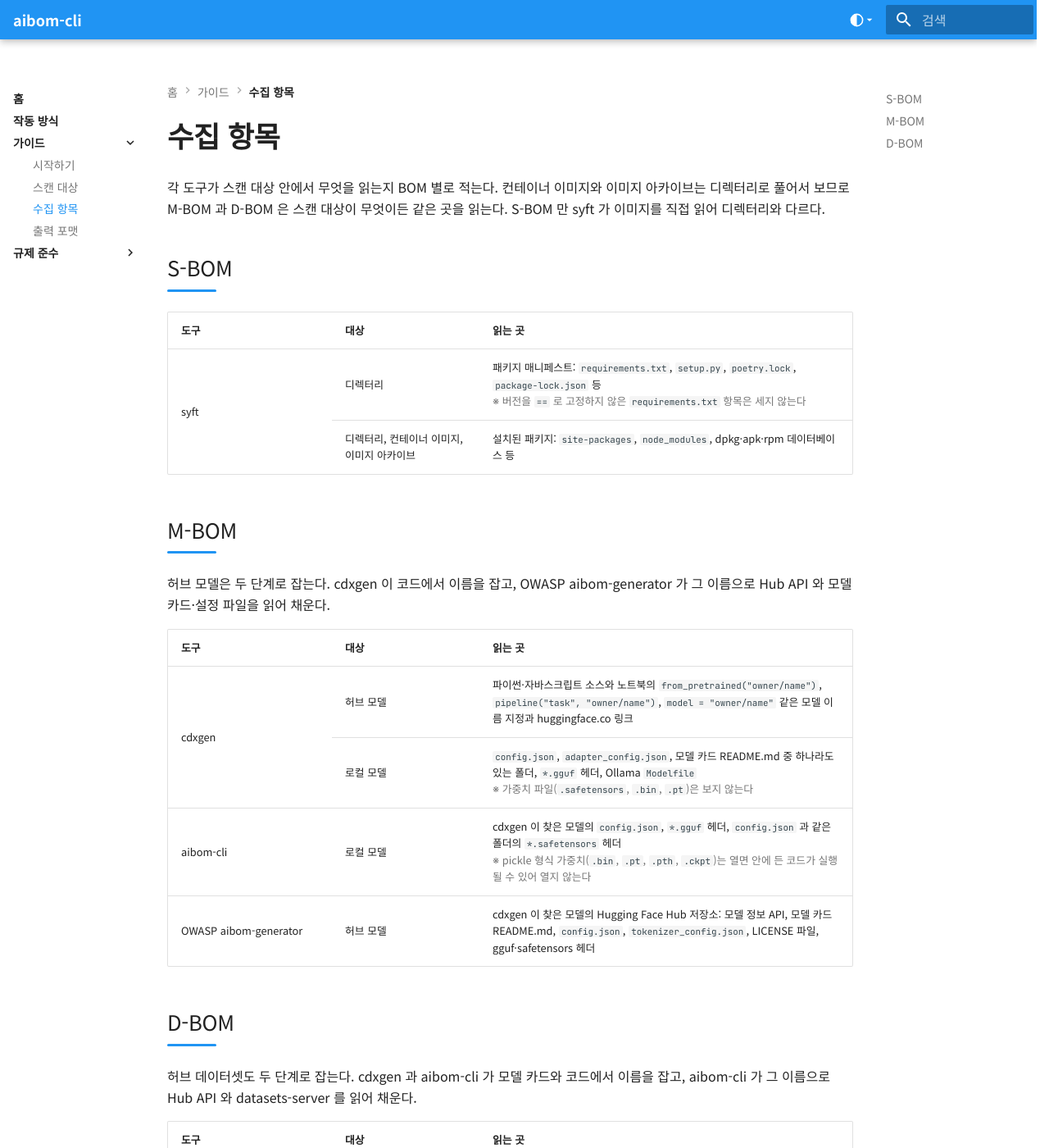
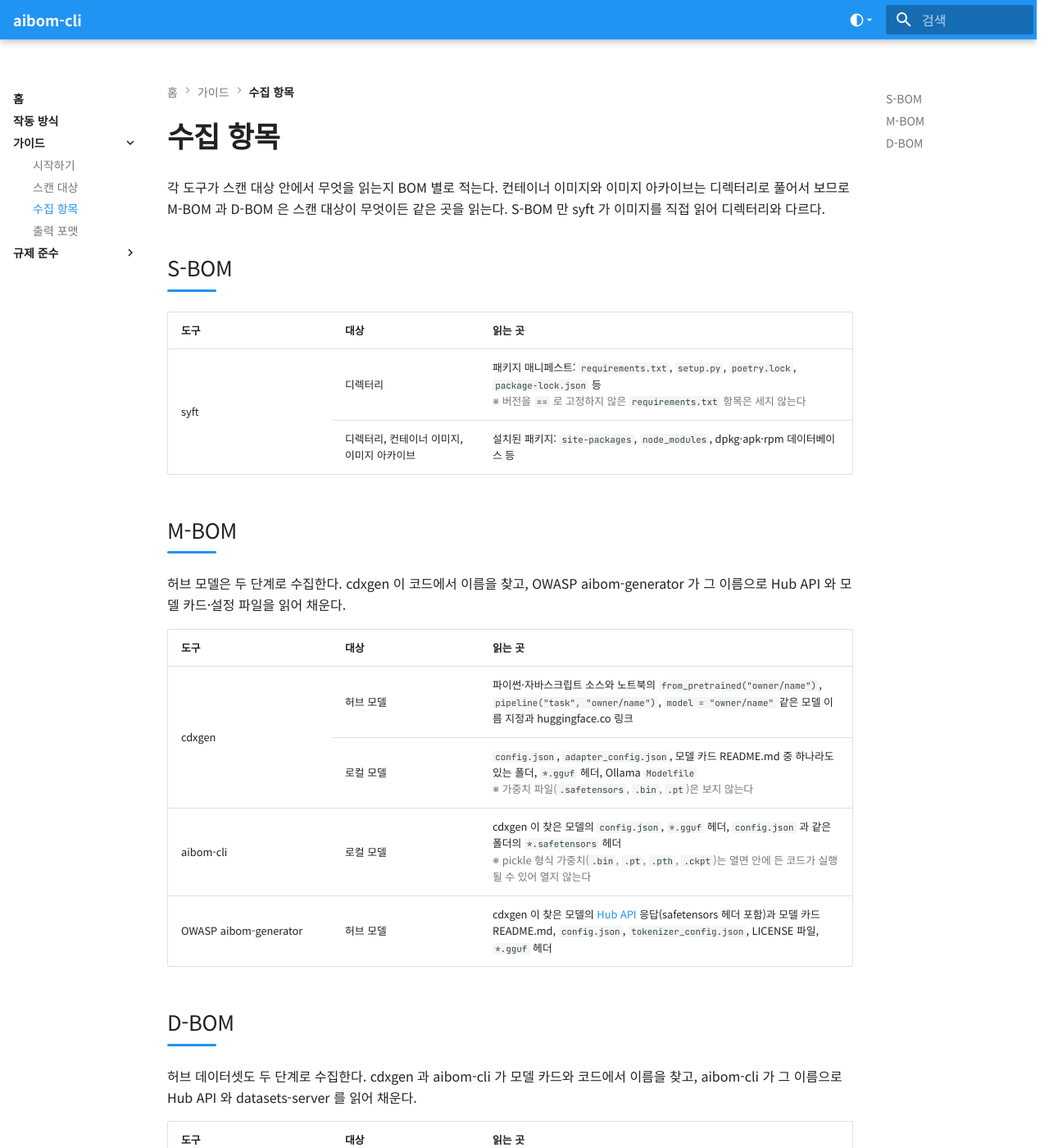
Before and after one commit to ai-devtestsecops-os/sure-aibom, an MkDocs documentation site: the page built from docs/guides/collected-items.md, in a window 1280 px wide and 1400 px high. Shown: the whole window at 82% size. Built offline with MkDocs 1.6.1 and Material for MkDocs 9.7.7, drawn with Linux system fonts in a browser that asks for light colours.

Commit message:
docs: reword the hub collection sentences and split the OWASP row into the Hub API response and fetched files

```diff
--- a/docs/guides/collected-items.md
+++ b/docs/guides/collected-items.md
@@ -15,7 +15,7 @@
 
 ## M-BOM
 
-허브 모델은 두 단계로 잡는다. cdxgen 이 코드에서 이름을 잡고, OWASP aibom-generator 가 그 이름으로 Hub API 와 모델 카드·설정 파일을 읽어 채운다.
+허브 모델은 두 단계로 수집한다. cdxgen 이 코드에서 이름을 찾고, OWASP aibom-generator 가 그 이름으로 Hub API 와 모델 카드·설정 파일을 읽어 채운다.
 
 <table markdown>
 <thead><tr><th>도구</th><th>대상</th><th>읽는 곳</th></tr></thead>
@@ -23,13 +23,13 @@
 <tr markdown><td rowspan="2">cdxgen</td><td>허브 모델</td><td markdown>파이썬·자바스크립트 소스와 노트북의 `from_pretrained("owner/name")`, `pipeline("task", "owner/name")`, `model = "owner/name"` 같은 모델 이름 지정과 huggingface.co 링크</td></tr>
 <tr markdown><td>로컬 모델</td><td markdown>`config.json`, `adapter_config.json`, 모델 카드 README.md 중 하나라도 있는 폴더, `*.gguf` 헤더, Ollama `Modelfile`<br><span class="note">※ 가중치 파일(`.safetensors`, `.bin`, `.pt`)은 보지 않는다</span></td></tr>
 <tr markdown><td>aibom-cli</td><td>로컬 모델</td><td markdown>cdxgen 이 찾은 모델의 `config.json`, `*.gguf` 헤더, `config.json` 과 같은 폴더의 `*.safetensors` 헤더<br><span class="note">※ pickle 형식 가중치(`.bin`, `.pt`, `.pth`, `.ckpt`)는 열면 안에 든 코드가 실행될 수 있어 열지 않는다</span></td></tr>
-<tr markdown><td>OWASP aibom-generator</td><td>허브 모델</td><td markdown>cdxgen 이 찾은 모델의 Hugging Face Hub 저장소: 모델 정보 API, 모델 카드 README.md, `config.json`, `tokenizer_config.json`, LICENSE 파일, gguf·safetensors 헤더</td></tr>
+<tr markdown><td>OWASP aibom-generator</td><td>허브 모델</td><td markdown>cdxgen 이 찾은 모델의 [Hub API](https://huggingface.co/docs/hub/api) 응답(safetensors 헤더 포함)과 모델 카드 README.md, `config.json`, `tokenizer_config.json`, LICENSE 파일, `*.gguf` 헤더</td></tr>
 </tbody>
 </table>
 
 ## D-BOM
 
-허브 데이터셋도 두 단계로 잡는다. cdxgen 과 aibom-cli 가 모델 카드와 코드에서 이름을 잡고, aibom-cli 가 그 이름으로 Hub API 와 datasets-server 를 읽어 채운다.
+허브 데이터셋도 두 단계로 수집한다. cdxgen 과 aibom-cli 가 모델 카드와 코드에서 이름을 찾고, aibom-cli 가 그 이름으로 Hub API 와 datasets-server 를 읽어 채운다.
 
 <table markdown>
 <thead><tr><th>도구</th><th>대상</th><th>읽는 곳</th></tr></thead>
```
